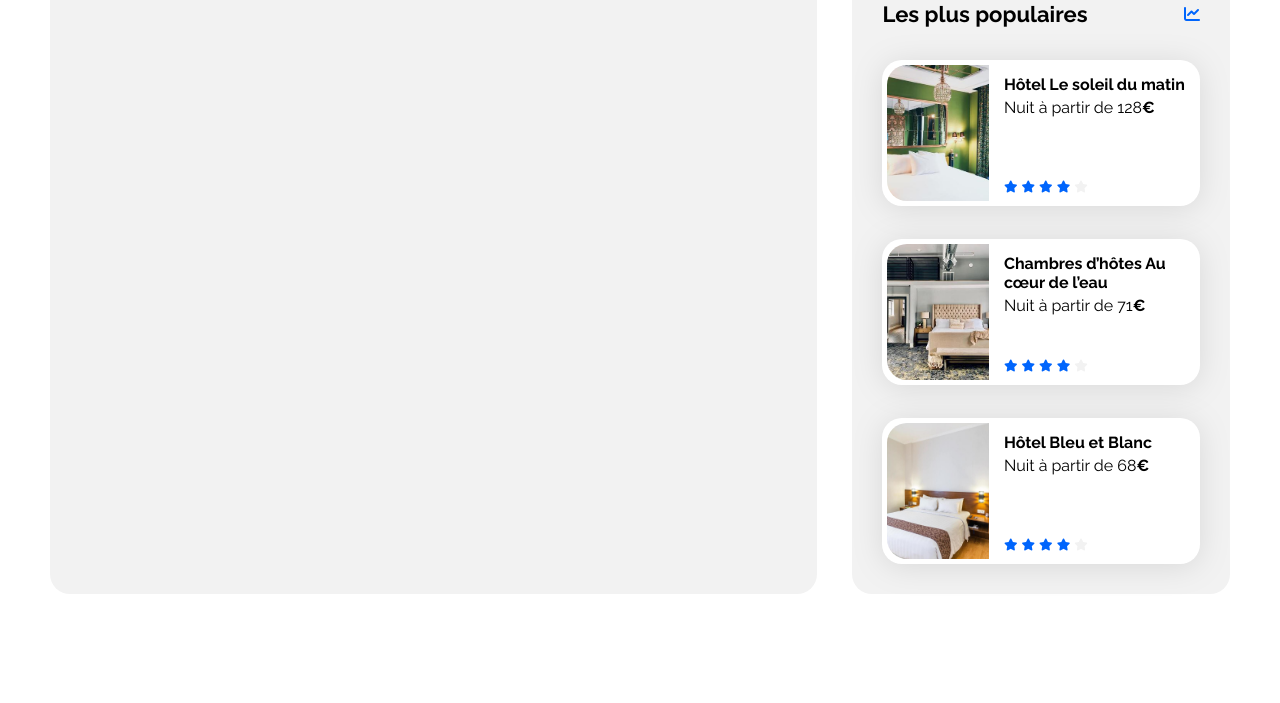
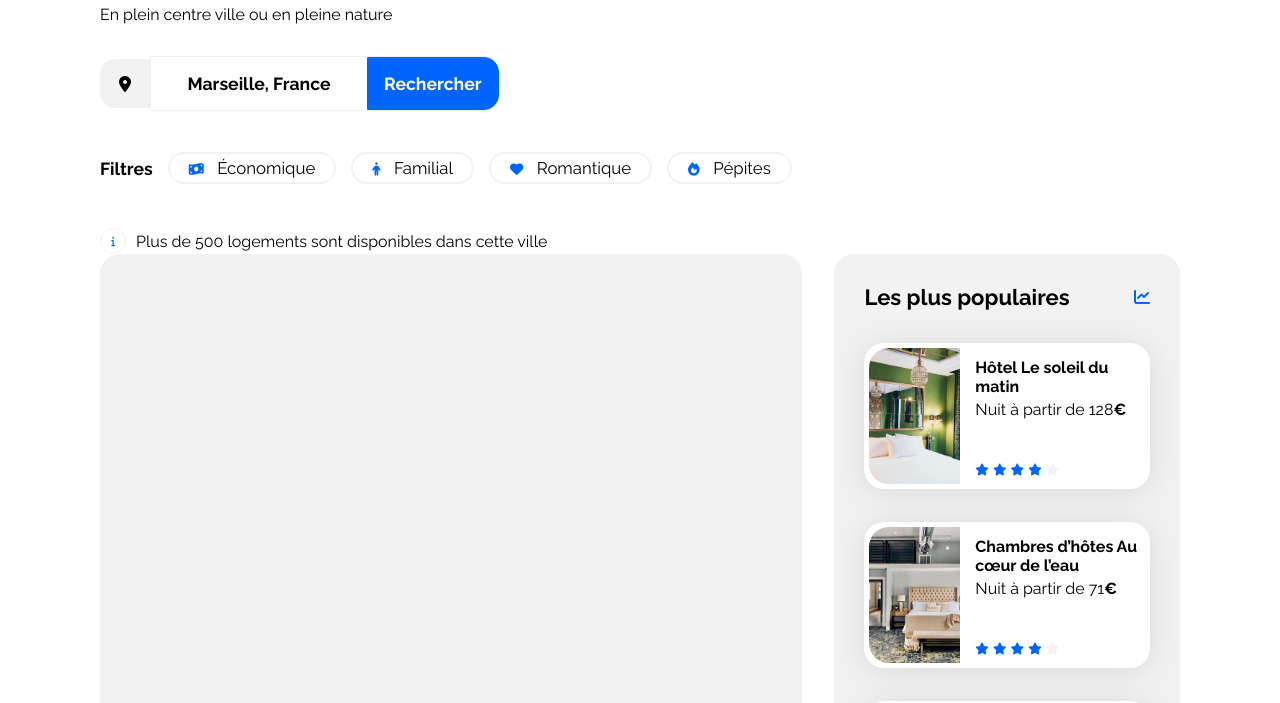
Before and after one commit to Clement-Sorin/OpenClassRooms-Project-2-HTML-CSS-Booki, a plain HTML site: page index.html in a window 1280 px wide. Shown: the part 108-811 px from the top of the page. Drawn offline with Linux system fonts and the light colour scheme.

Commit message:
"Desktop - Info-group Section"

```diff
--- a/css/style.css
+++ b/css/style.css
@@ -7,7 +7,7 @@
 :root {
     --main-color: #0065FC;
     --main-bg-color: #F2F2F2;
-    --filter-bg-color: #;
+    --filter-bg-color: #DEEBFF;
 }
 
 .fa-solid {
@@ -19,6 +19,10 @@ body {
     justify-content: center;
 }
 
+main {
+    padding: 0 50px;
+}
+
 a {
     color: inherit;
     text-decoration: none;
@@ -26,6 +30,22 @@ a {
 
 ul {
     list-style: none;
+}
+
+h1, h2 {
+    font-size: 22px;
+}
+
+p {
+    font-size: 1rem;
+}
+
+.font-17 {
+    font-size: 1.05rem;
+}
+
+.font-18 {
+    font-size: 1.1rem;
 }
 
 /****** Header ***********/
@@ -39,6 +59,7 @@ header{
 #logo-header {
   width: 30%;
 }
+
 #logo-header img {
     padding: 30px 50px ;
     width: 20%;
@@ -66,6 +87,110 @@ nav {
 }
 
 
+/****** Info Group ***********/
+
+#info-group {
+    display: flex;
+    flex-direction: column;
+    gap: 35px;
+}
+
+#headline h1{
+    margin-bottom: 8px;
+}
+
+#search-bar {
+    display: flex;
+    align-items: center;
+    height: 49px;
+}
+
+#search-icon {
+    background-color: var(--main-bg-color);
+    border-radius: 15px 0 0 15px ;
+    width: 50px;
+    height: 100%;
+}
+
+#icon-location {
+    height: 100%;
+    display: flex;
+    justify-content: center;
+    align-items: center;
+    color: black;
+}
+
+#form-search {
+    border: solid 1px var(--main-bg-color);
+    border-radius: 0 15px 15px 0;
+}
+
+#input-search {
+    text-align: center;
+    height: 100%;
+    border: none;
+    font-size: 1.1rem;
+    font-weight: 700;
+}
+
+#btn-rechercher {
+    border: solid 1px var(--main-color);
+    border-radius: 0 15px 15px 0;
+    background-color: var(--main-color);
+    color: white ;
+    font-size: 1.1rem;
+    font-weight: 700;
+    padding: 15px 16px;
+}
+
+#filter-bar {
+    font-weight: 700;
+    display: flex;
+    align-items: center;
+    gap: 15px;
+    height: 50px;
+}
+
+#cont-filtres {
+    display: flex;
+    gap: 15px;
+}
+
+.filtre {
+    border: solid 2px var(--main-bg-color);
+    background-color: white;
+    border-radius: 25px;
+    padding: 4px 19px;
+    cursor: pointer;
+}
+
+.filtre span {
+    padding-left: 10px;
+}
+
+.filtre:hover {
+    background-color: var(--filter-bg-color);
+}
+
+#info-bar {
+    display: flex;
+    align-items: center;
+    gap: 10px;
+}
+
+#div-icon-info {
+    width: 24px;
+    height: 24px;
+    border: solid 1px var(--main-bg-color);
+    border-radius: 50%;
+    display: flex;
+    justify-content: center;
+    align-items: center;
+}
+
+.fa-info {
+    font-size: 10px;
+}
 
 /****** Cards ***********/
 
@@ -78,7 +203,6 @@ nav {
 
 .section-title {
     margin: 0;
-    font-size: 22px;
 }
 
 .card {
--- a/index.html
+++ b/index.html
@@ -16,6 +16,7 @@
 
 <body>
     <div class="main-container">
+        <!--Header-->
         <header>
             <div id="logo-header">
                 <img src="images/logo/Booki.png" alt="logo-booki">
@@ -26,10 +27,52 @@
             </nav>
         </header>
         <main>
+            <!--Info-group Section-->
+            <section id="info-group">
+                <div id="headline">
+                    <h1>Trouvez votre hébergement pour des vacances de rêve</h1>
+                    <p>En plein centre ville ou en pleine nature</p>
+                </div>
+                <div id="search-bar">
+                    <div id="search-icon">
+                        <i class="fa-solid fa-location-dot" id="icon-location"></i>
+                    </div>
+                        <form action="" id="form-search">
+                            <input type="text" id="input-search" value="Marseille, France"><input type="submit" value="Rechercher" id="btn-rechercher">
+                        </form>
+                </div>
+                <div id="filter-bar">
+                    <div>
+                        <span class="font-18">Filtres</span>
+                    </div>
+                    <div id="cont-filtres">
+                        <button onclick="" class="filtre">
+                            <i class="fa-solid fa-money-bill-wave"></i>
+                            <span class="font-17">Économique</span>
+                        </button>
+                        <button onclick="" class="filtre">
+                            <i class="fa-solid fa-person"></i>
+                            <span class="font-17">Familial</span>
+                        </button>
+                        <button onclick="" class="filtre">
+                            <i class="fa-solid fa-heart"></i>
+                            <span class="font-17">Romantique</span>
+                        </button>
+                        <button onclick="" class="filtre">
+                            <i class="fa-solid fa-fire"></i>
+                            <span class="font-17">Pépites</span>
+                        </button>
+                    </div>
+                </div>
+                <div id="info-bar">
+                    <div id="div-icon-info">
+                        <i class="fa-solid fa-info"></i>
+                    </div>
+                    <p>Plus de 500 logements sont disponibles dans cette ville</p>
+                </div>
+            </section>
             <div class="hebergements-and-populaires">
-                <section class="hebergements">
-
-                </section>
+                <section class="hebergements"></section>
                 <section class="populaires">
                     <div class="populaires-title">
                         <h2 class="section-title">Les plus populaires</h2>
```
